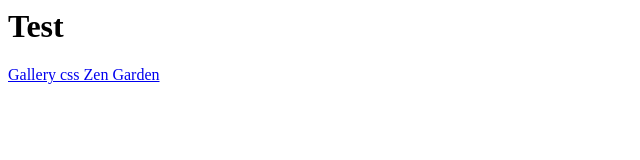
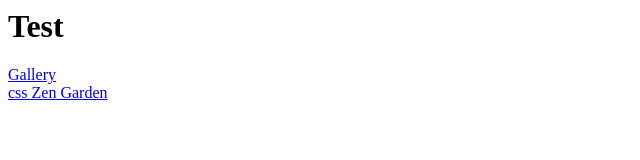
Before and after one commit to aleksuk/aleksuk.github.com, a plain HTML site: page index.html in a window 1280 px wide. Shown: the whole page, without its empty margins (0-640 px from the left). Drawn offline with Linux system fonts and the light colour scheme.

Commit message:
add css Zen Garden

```diff
--- a/index.html
+++ b/index.html
@@ -1,3 +1,3 @@
 <h1> Test </h1>
-<a href = "/gallery" > Gallery </a>
+<a href = "/gallery" > Gallery </a> <br />
 <a href = "/css-zen" > css Zen Garden </a>
```
